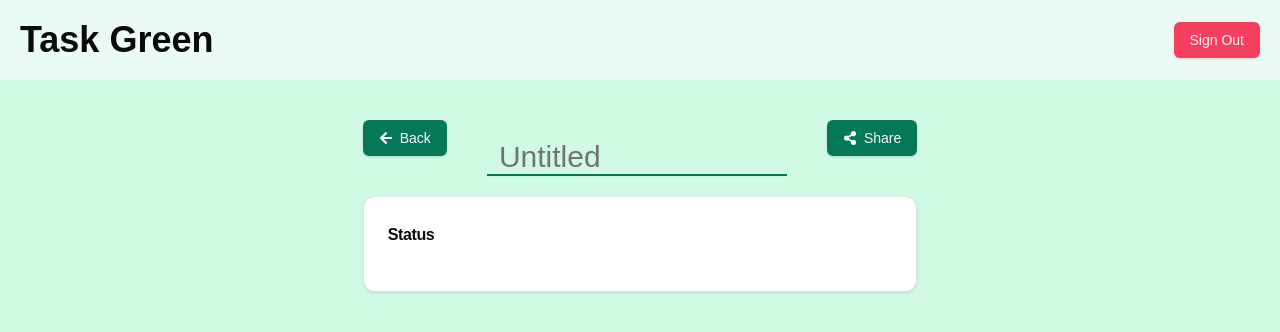
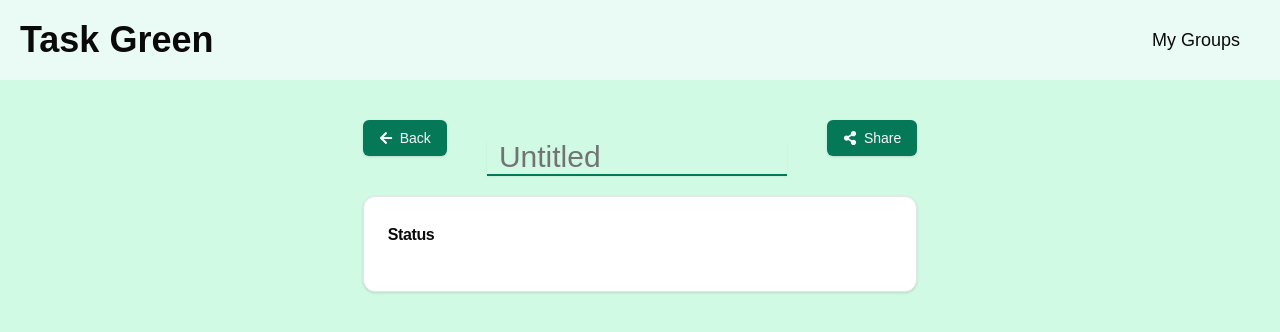
Before and after one commit to reiz0/Manage_Green, a Next.js app: page /task/1 in a window 1280 px wide. Shown: the top 332 px of the page. Built offline with nearby package versions, Linux system fonts and the light colour scheme.

Commit message:
implement navigation to header

```diff
--- a/src/components/Header.tsx
+++ b/src/components/Header.tsx
@@ -1,12 +1,49 @@
 import { Button } from "@/components/ui/button";
 import { baseText } from "@/style/baseClass";
+import Link from "next/link";
 
 export const Header = () => {
+  const userId = "abcde";
+
   return (
     <header className="bg-slate-50 bg-opacity-65 h-20 flex items-center justify-between">
-      <h1 className={`font-bold text-4xl mx-5 ${baseText}`}>Task Green</h1>
+      <div className="container mx-auto flex justify-between items-center">
+        {/* logo */}
+        <Link href={userId ? "/group" : "/"}>
+          <h1 className={`font-bold text-4xl mx-5 ${baseText}`}>Task Green</h1>
+        </Link>
 
-      <Button className="mx-5 bg-rose-500 hover:bg-rose-700">Sign Out</Button>
+        {/* desktop nav */}
+        <div className=" xl:flex items-center gap-8">
+          {/* <Nav /> */}
+          <nav>
+            <ul className="flex gap-10">
+              {userId && (
+                <li>
+                  <Link href="/group" className={`${baseText} text-lg`}>
+                    My Groups
+                  </Link>
+                </li>
+              )}
+
+              {userId ? (
+                <li>
+                  <div>
+                    {/* <UserButton /> */}
+                  </div>
+                </li>
+              ) : (
+                <li id="">
+                  <Button className="mx-5 bg-rose-500 hover:bg-rose-700">Sign in</Button>
+                </li>
+              )}
+            </ul>
+          </nav>
+        </div>
+
+        {/* mobile nav */}
+        {/* <div className="xl:hidden"><MobileNav /></div> */}
+      </div>
     </header>
   );
 };
```
